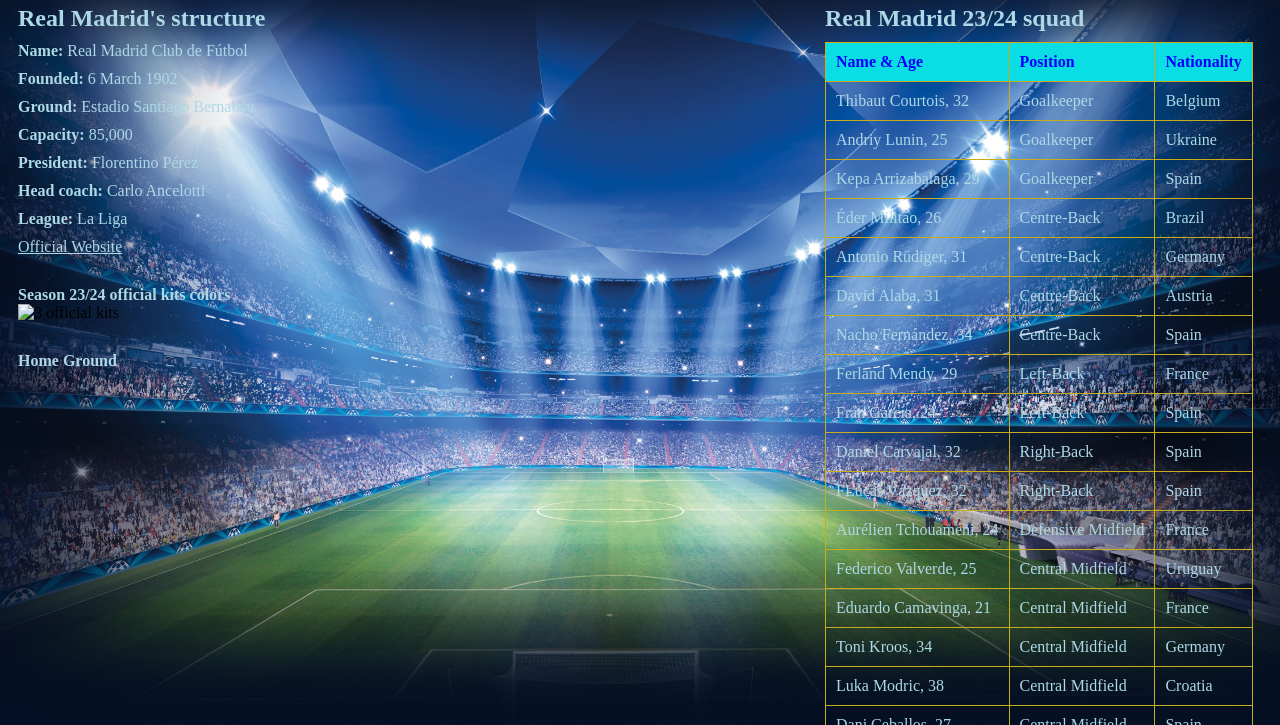
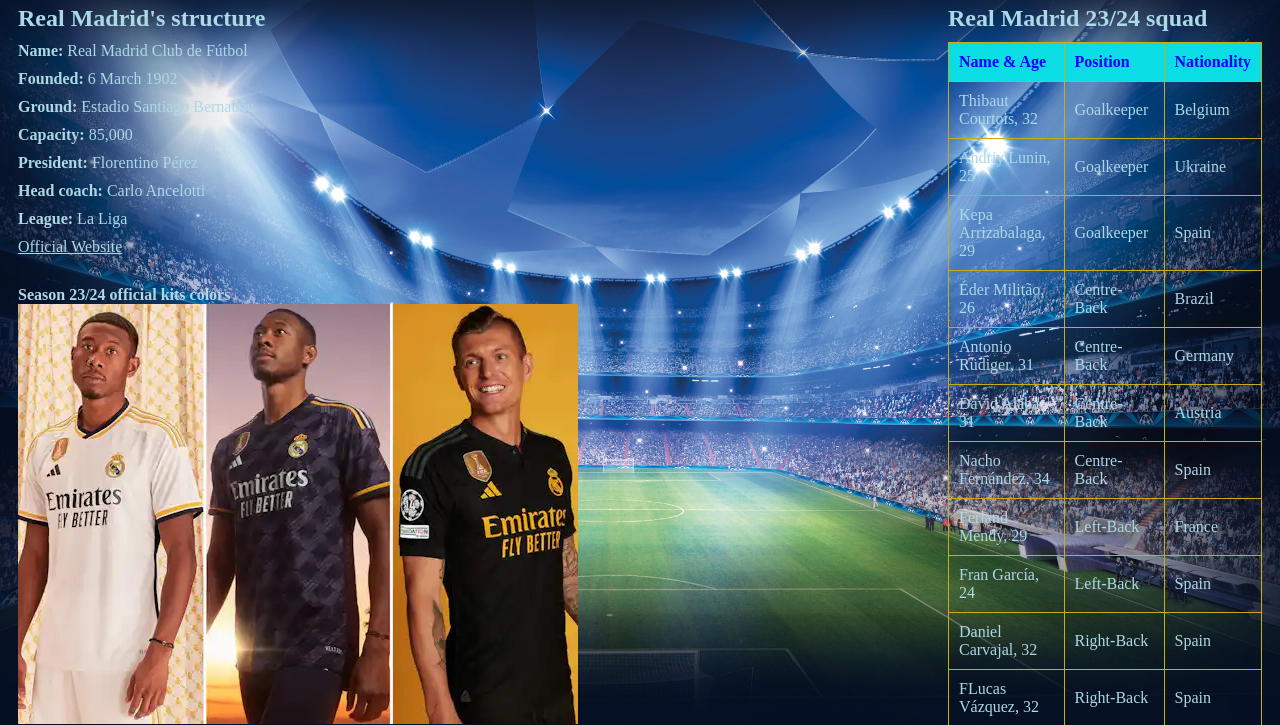
Before and after one commit to radoslavhristov18/Real_Madrid, a plain HTML site: page index.html in a window 1280 px wide. Shown: the part 75-800 px from the top of the page. Drawn offline with Linux system fonts and the light colour scheme.

Commit message:
HTML update

```diff
--- a/index.html
+++ b/index.html
@@ -26,7 +26,7 @@
             <p><strong>League:</strong> La Liga</p>
             <a href="https://www.realmadrid.com" target="_blank">Official Website</a>
             <figcaption><strong>Season 23/24 official kits colors </strong></figcaption>
-            <img src="../Real Madirid/kits.jpg" alt="3 official kits">
+            <img src="../Real_Madrid/kits.jpg" alt="3 official kits">
             <figcaption><strong>Home Ground</strong></figcaption>
         </div>
         <div class="content">
```
